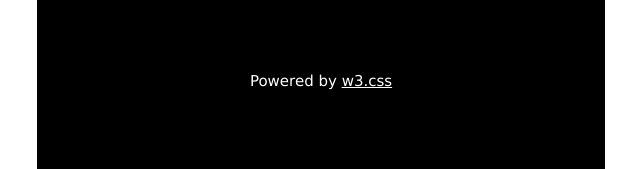
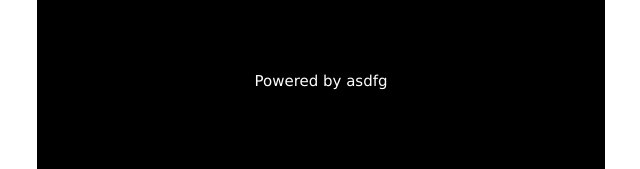
Before and after one commit to ardalan04a/Ardalan, a plain HTML site: page index.html in a window 1280 px wide. Shown: the part 3528-3697 px from the top of the page, 319-959 px from the left. Drawn offline with nearby package versions, Linux system fonts and the light colour scheme.

Commit message:
Update index.html

```diff
--- a/index.html
+++ b/index.html
@@ -10,10 +10,6 @@
 <link rel="stylesheet" href="https://www.w3schools.com/w3css/3/w3.css">
 <body>
 
-<!-- Content will go here -->
-
-</body>
-</html>
 <!-- Navigation -->
 <nav class="w3-bar w3-black">
   <a href="#singelplayer games" class="w3-button w3-bar-item">Home</a>
@@ -73,6 +69,9 @@ function carousel() {
   <a href="#"><i class="fa fa-flickr"></i></a>
   <a href="#"><i class="fa fa-linkedin"></i></a>
   <p class="w3-medium">
-    Powered by <a href="https://www.w3schools.com/w3css/default.asp" target="_blank">w3.css</a>
+    Powered by asdfg
   </p>
 </footer>
+
+</body>
+</html>
```
